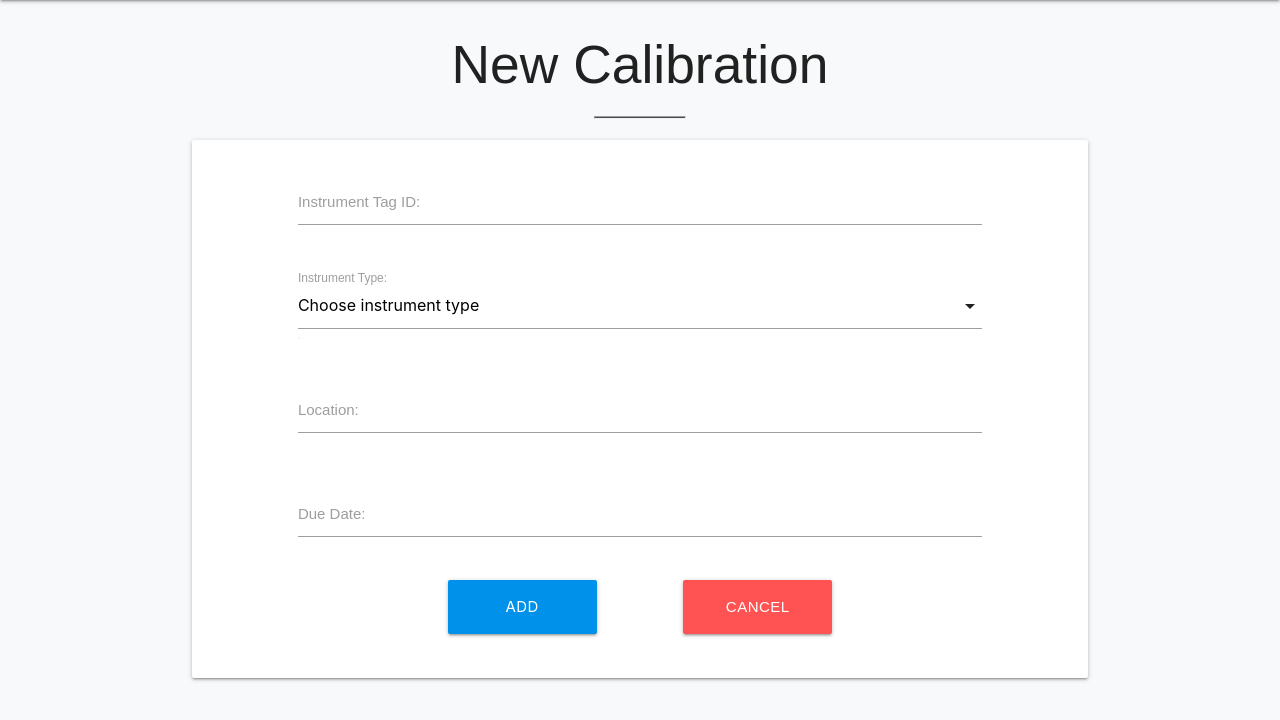
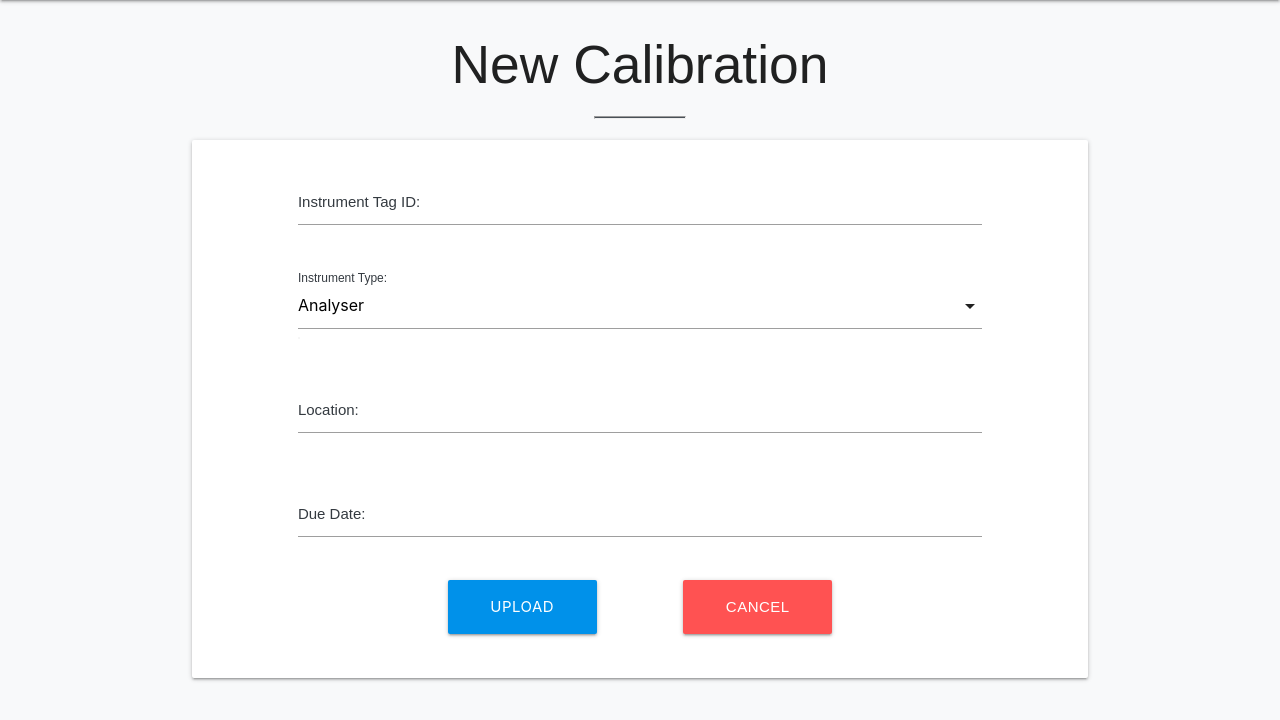
Before and after one commit to shaneoh10/ms3-precise-calibration, a Flask app: page /new_cal in a window 1280 px wide. Shown: the part 64-784 px from the top of the page. Run offline with Flask 2, Linux system fonts and the light colour scheme; the visitor is signed in with stand-in values (Sample User, id 1); some libraries are stand-ins or nearby versions; some web fonts are replaced.

Commit message:
fix: Minor html edits for errors found on lighthouse

```diff
--- a/static/css/style.css
+++ b/static/css/style.css
@@ -160,6 +160,10 @@ span.badge.new:after {
     margin: 3rem 0;
 }
 
+label {
+    color: #343A40 !important;
+}
+
 /********************** MEDIA QUERIES  */
 
 @media screen and (max-width: 600px) {
--- a/templates/base.html
+++ b/templates/base.html
@@ -32,7 +32,9 @@
             <div class="nav-wrapper">
                 <a href="{{ url_for('home') }}" class="brand-logo nav-logo left">Precise<span
                         id="calibration">Calibration</span></a>
-                <a href="#" data-target="mobile-demo" class="sidenav-trigger right"><i class="fas fa-bars"></i></a>
+                <a href="#" id="mobile-icon" data-target="mobile-demo" class="sidenav-trigger right">
+                    <i class="fas fa-bars"></i>
+                </a>
                 <ul class="right hide-on-med-and-down">
                     <li><a href="{{ url_for('home') }}">Home</a></li>
                     {% block navbar %}
--- a/templates/new-cal.html
+++ b/templates/new-cal.html
@@ -18,12 +18,13 @@
                     <!-- Dropdown Select Instrument type from https://materializecss.com/select.html -->
                     <div class="input-field col s12">
                         <select id="inst_type" type="text" name="inst_type" class="validate" required>
-                            <option value="" disabled selected>Choose instrument type</option>
-                            <option value="Analyser">Analyser</option>
-                            <option value="Flow Transmitter">Flow Transmitter</option>
-                            <option value="Level Transmitter">Level Transmitter</option>
-                            <option value="Pressure Transmitter">Pressure Transmitter</option>
-                            <option value="Temperature Transmitter">Temperature Transmitter</option>
+                            <optgroup label="Choose Instrument Type">
+                                <option value="Analyser">Analyser</option>
+                                <option value="Flow Transmitter">Flow Transmitter</option>
+                                <option value="Level Transmitter">Level Transmitter</option>
+                                <option value="Pressure Transmitter">Pressure Transmitter</option>
+                                <option value="Temperature Transmitter">Temperature Transmitter</option>
+                            </optgroup>
                         </select>
                         <label>Instrument Type:</label>
                     </div>
@@ -43,7 +44,7 @@
                 </div>
                 <div class="row">
                     <div class="col s12 m4 offset-m2 center">
-                        <button type="submit" class="btn-large light-blue accent-4">Add Instrument</button>
+                        <button type="submit" class="btn-large light-blue accent-4">Upload</button>
                     </div>
                     <div class="col s12 m4 center">
                         <a href="{{ url_for('get_cals_due') }}" class="btn-large red accent-2">Cancel</a>
--- a/templates/register.html
+++ b/templates/register.html
@@ -24,14 +24,14 @@
                     <div class="input-field col s12">
                         <input id="reg-username" type="text" name="reg-username" class="validate" minlength="6"
                             pattern="^[a-zA-Z0-9]{6-16}$" maxlength="16" required>
-                        <label for="username">Username:</label>
+                        <label for="reg-username">Username:</label>
                     </div>
                 </div>
                 <div class="row">
                     <div class="input-field col s12">
                         <input id="reg-password" type="password" name="reg-password" class="validate"
                             minlength="6" maxlength="16" pattern="^[a-zA-Z0-9]{6,16}$" required>
-                        <label for="password">Password:</label>
+                        <label for="reg-password">Password:</label>
                     </div>
                 </div>
                 <div class="row">
```
Also changed, not shown: templates/edit-cal.html (+4 -3 lines), templates/404.html (indentation only).
